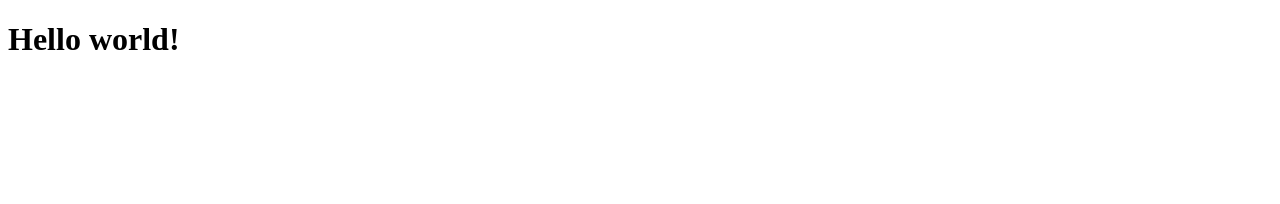
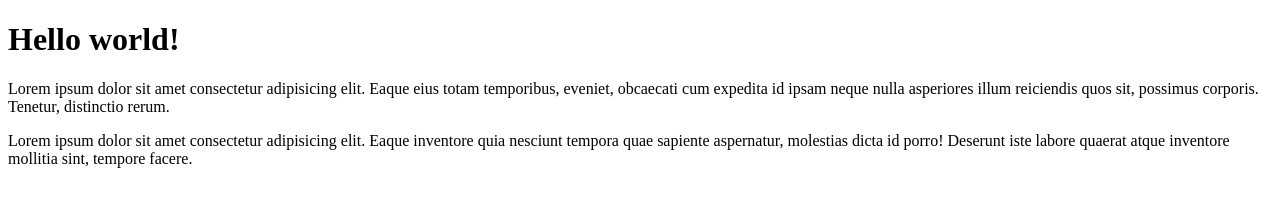
Before and after one commit to Ferdinandio/Petrichenko1, a plain HTML site: page index.html in a window 1280 px wide. Drawn offline with Linux system fonts and the light colour scheme.

Commit message:
second commit

```diff
--- a/index.html
+++ b/index.html
@@ -9,6 +9,8 @@
 <body>
   <div class="go test">
     <h1>Hello world!</h1>
+    <p>Lorem ipsum dolor sit amet consectetur adipisicing elit. Eaque eius totam temporibus, eveniet, obcaecati cum expedita id ipsam neque nulla asperiores illum reiciendis quos sit, possimus corporis. Tenetur, distinctio rerum.</p>
+    <p>Lorem ipsum dolor sit amet consectetur adipisicing elit. Eaque inventore quia nesciunt tempora quae sapiente aspernatur, molestias dicta id porro! Deserunt iste labore quaerat atque inventore mollitia sint, tempore facere.</p>
   </div>
   <script src="script.js"></script>
 </body>
--- a/script.js
+++ b/script.js
@@ -1,4 +1,4 @@
-'use strict';
+'use strict'
 
 
 // var number = 5;
```
